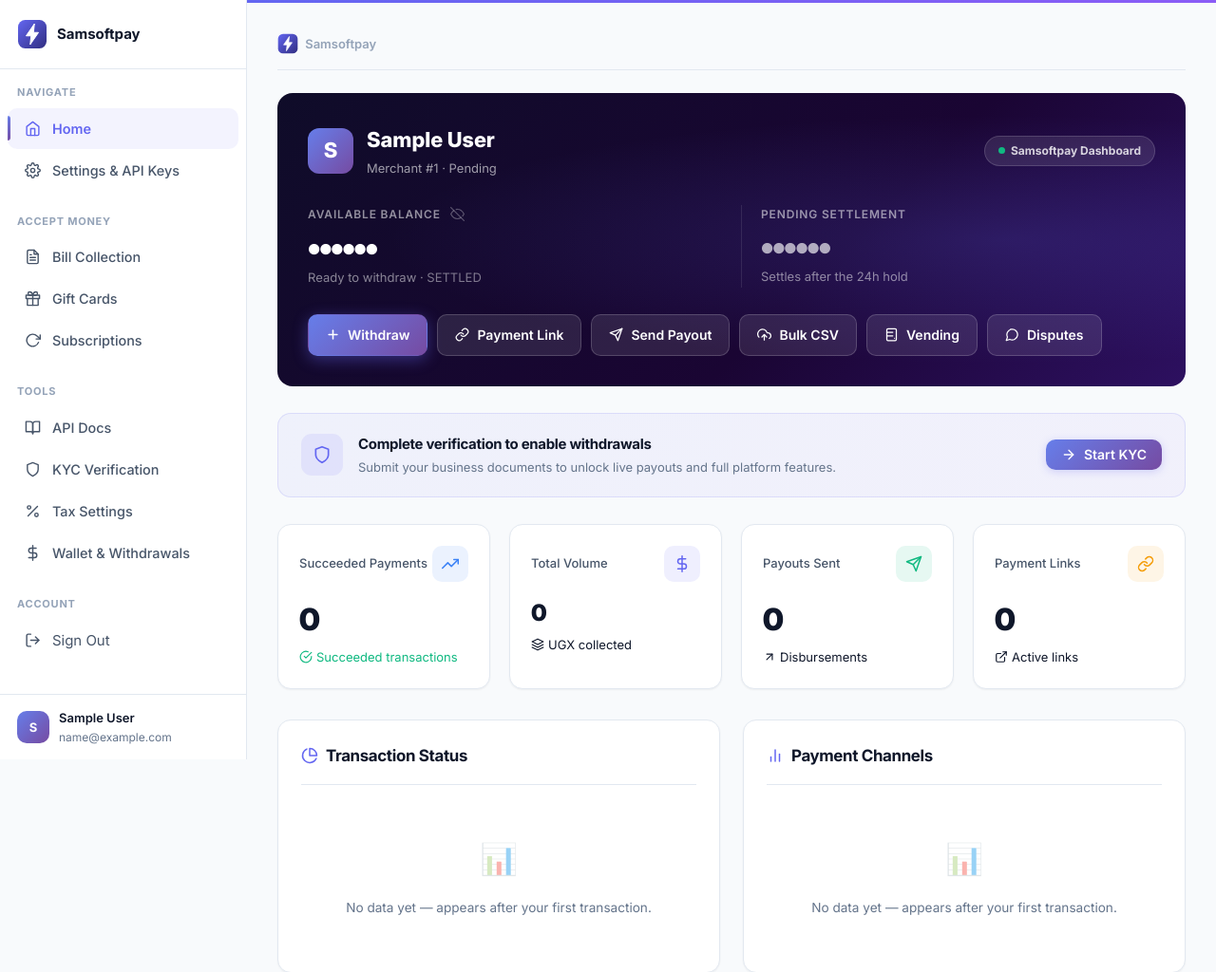
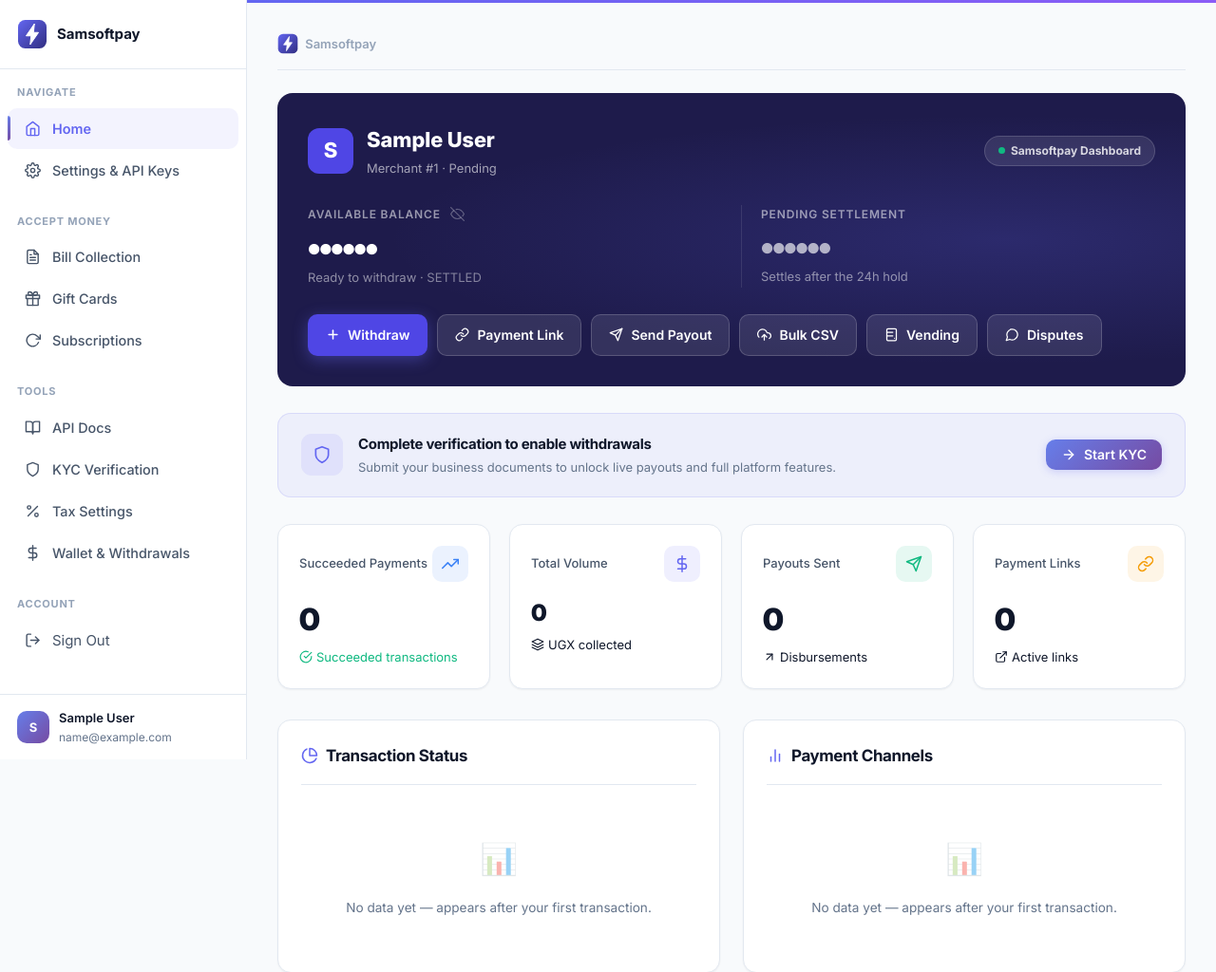
Before and after one commit to smugabi-ugx/samsoftpay, a Flask app: page /dashboard/1 in a window 1280 px wide. Shown: the top 1024 px of the page at 95% size. Run offline with Flask 3, Linux system fonts and the light colour scheme; the visitor is signed in with stand-in values (Sample User, id 1); data that the repository does not hold is empty; parts of the project's set-up code (start-up, migrations or seed data) failed here and were passed over; some libraries are stand-ins or nearby versions.

Commit message:
Dashboard hero: drop AI-slop purple gradients for the flat brand palette
The most-seen page still had the deep-purple 3-stop gradient hero + gradient
avatar/CTA. Replaced with flat #1e1b4b band and #4f46e5 brand accents (matching
the pay-page refresh). Kept the subtle radial glow. Renders 200.

Co-Authored-By: Claude Opus 4.8 <noreply@anthropic.com>

```diff
--- a/app/templates/merchant_detail.html
+++ b/app/templates/merchant_detail.html
@@ -9,7 +9,7 @@
 <style>
   /* ── Account hero (Capital One style) ── */
   .acct-hero {
-    background: linear-gradient(135deg, #0f0c29 0%, #1a0533 60%, #2d1060 100%);
+    background: #1e1b4b;
     border-radius: 16px;
     padding: 2rem;
     margin-bottom: 1.75rem;
@@ -30,7 +30,7 @@
   .acct-name-row { display: flex; align-items: center; gap: .875rem; }
   .acct-avatar {
     width: 48px; height: 48px; border-radius: 12px;
-    background: linear-gradient(135deg, #667eea, #764ba2);
+    background: #4f46e5;
     display: flex; align-items: center; justify-content: center;
     font-family: 'Urbanist', sans-serif;
     font-size: 1.375rem; font-weight: 800; color: white;
@@ -75,7 +75,7 @@
   .qa-btn:active { transform: scale(.97); }
   .qa-btn svg { width: 15px; height: 15px; }
   .qa-btn.primary-action {
-    background: linear-gradient(135deg, #667eea, #764ba2);
+    background: #4f46e5;
     border-color: transparent;
     box-shadow: 0 4px 16px rgba(99,102,241,.4);
   }
@@ -107,7 +107,7 @@
 
   /* Inline KYC/verification banner */
   .verification-banner {
-    background: linear-gradient(135deg, rgba(99,102,241,.06), rgba(139,92,246,.06));
+    background: rgba(79,70,229,.06);
     border: 1px solid rgba(99,102,241,.15);
     border-radius: 14px; padding: 1.25rem 1.5rem;
     display: flex; align-items: center; gap: 1rem;
```
